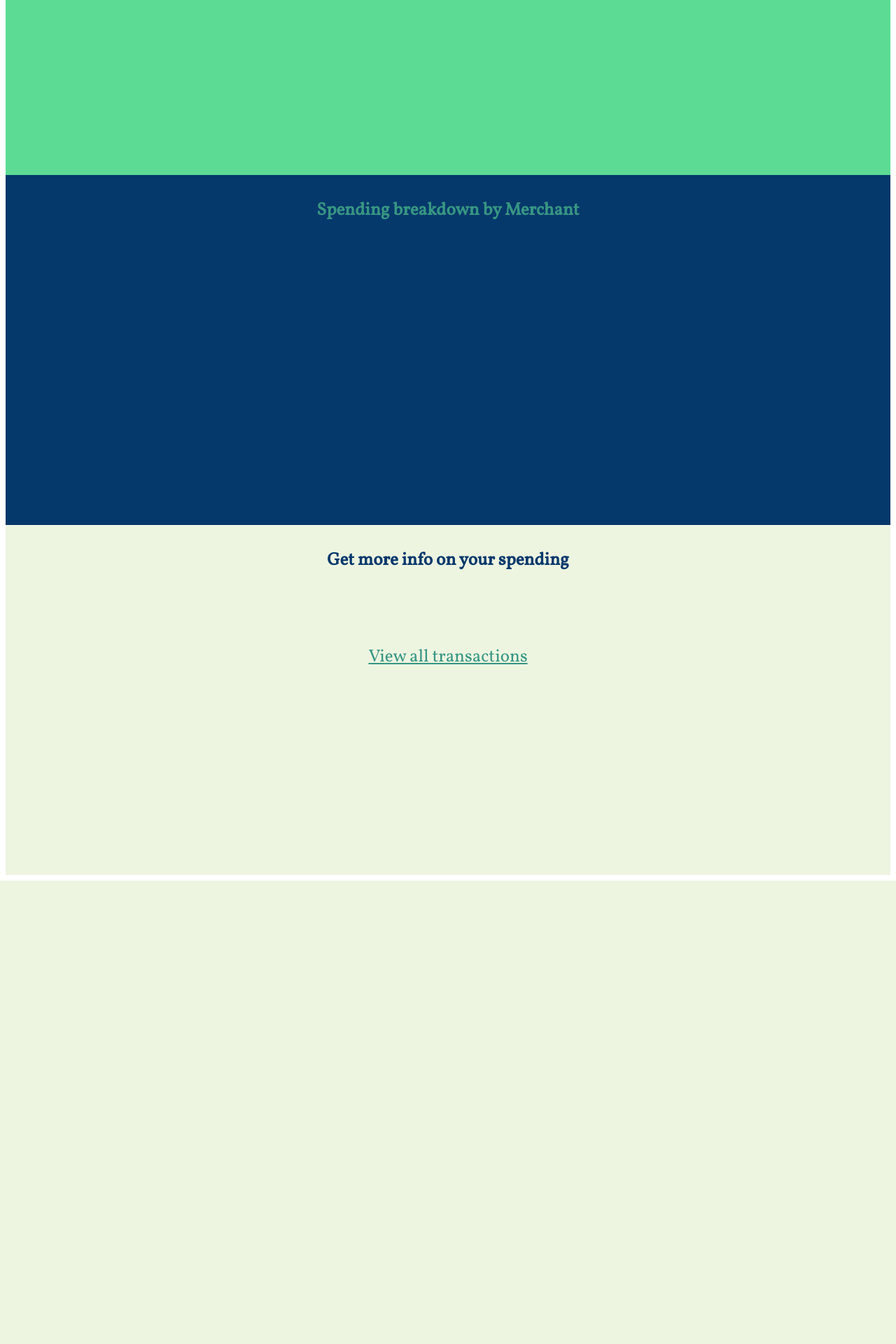
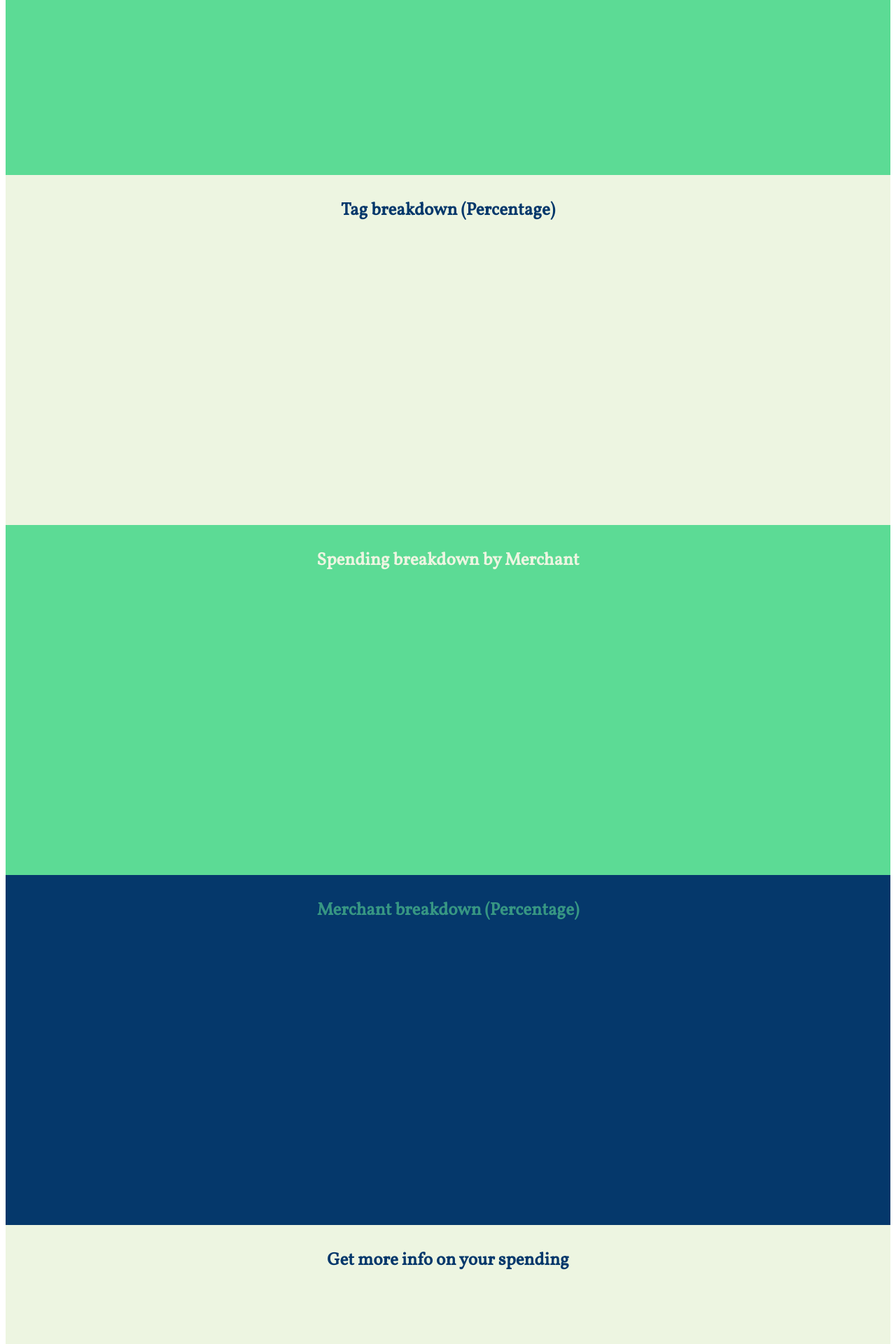
Before and after one commit to dephrase/spending_tracker, a Flask app: template templates/index.html in a window 1280 px wide. Shown: the part 3387-5307 px from the top of the page at 70% size. Before the commit the page ends 4645 px from the top, so only its background shows below. Run offline with Flask 2, Linux system fonts and the light colour scheme; the template is opened without the code that fills it, so the values that code supplies are empty.

Commit message:
Added spending by tag and merchant as a percentage

```diff
--- a/app.py
+++ b/app.py
@@ -33,19 +33,23 @@ def home():
     tags = tag_repository.select_all()
     merchants = merchant_repository.select_all()
 
+    tag_percentage = {}
     spent_dict = {}
     for tag in tags:
         listoftrans = tag_repository.transactions(tag)
         amountspent = transaction_repository.get_total_of_list(listoftrans)
         if amountspent > 0:
             spent_dict[tag.tag_name] = amountspent
+            tag_percentage[tag.tag_name] = round(((amountspent / total_spending) * 100), 2)
 
+    merchant_percentage = {}
     merch_dict = {}
     for merchant in merchants:
         listoftrans = merchant_repository.transactions(merchant)
         amountspent = transaction_repository.get_total_of_list(listoftrans)
         if amountspent > 0:
             merch_dict[merchant.merchant_name] = amountspent
+            merchant_percentage[merchant.merchant_name] = round(((amountspent / total_spending) * 100), 2)
 
 
     userlist = user_repository.select_all()
@@ -53,7 +57,7 @@ def home():
     User.budget_status = staticmethod(User.budget_status)
     budget_status = User.budget_status(user, total_spending)
 
-    return render_template('index.html', total_spending=total_spending, total_transactions=total_transactions, frequent_merchant_name=frequent_merchant_name, frequent_merchant_visits=frequent_merchant_visits, most_expensive_transaction=most_expensive_transaction, frequent_tag_purchases=frequent_tag_purchases, frequent_tag_name=frequent_tag_name, tags=tags, spent_dict=spent_dict, merch_dict=merch_dict, user=user, budget_status=budget_status)
+    return render_template('index.html', total_spending=total_spending, total_transactions=total_transactions, frequent_merchant_name=frequent_merchant_name, frequent_merchant_visits=frequent_merchant_visits, most_expensive_transaction=most_expensive_transaction, frequent_tag_purchases=frequent_tag_purchases, frequent_tag_name=frequent_tag_name, tags=tags, spent_dict=spent_dict, merch_dict=merch_dict, user=user, budget_status=budget_status, tag_percentage=tag_percentage, merchant_percentage=merchant_percentage)
 
 if __name__ == '__main__':
     app.run(debug=True)
--- a/templates/index.html
+++ b/templates/index.html
@@ -32,10 +32,22 @@
         <p class="left">£{{spent_dict[key]}} spent on {{key}}</p>
     {% endfor %}
 </div>
-<div class="box3" id="merchantbreakdown">
+<div class="box2" id="tagpercentage">
+    <h4 class="centre">Tag breakdown (Percentage)</h4>
+    {% for key in tag_percentage %}
+        <p class="left">{{tag_percentage[key]}}% spent on {{key}}</p>
+    {% endfor %}
+</div>
+<div class="box1" id="merchantbreakdown">
     <h4 class="centre">Spending breakdown by Merchant</h4>
     {% for key in merch_dict %}
         <p class="right">£{{merch_dict[key]}} spent on {{key}}</p>
+    {% endfor %}
+</div>
+<div class="box3" id="merchantpercentage">
+    <h4 class="centre">Merchant breakdown (Percentage)</h4>
+    {% for key in merchant_percentage%}
+        <p class="right">{{merchant_percentage[key]}}% spent on {{key}}</p>
     {% endfor %}
 </div>
 <div class="box2">
```
